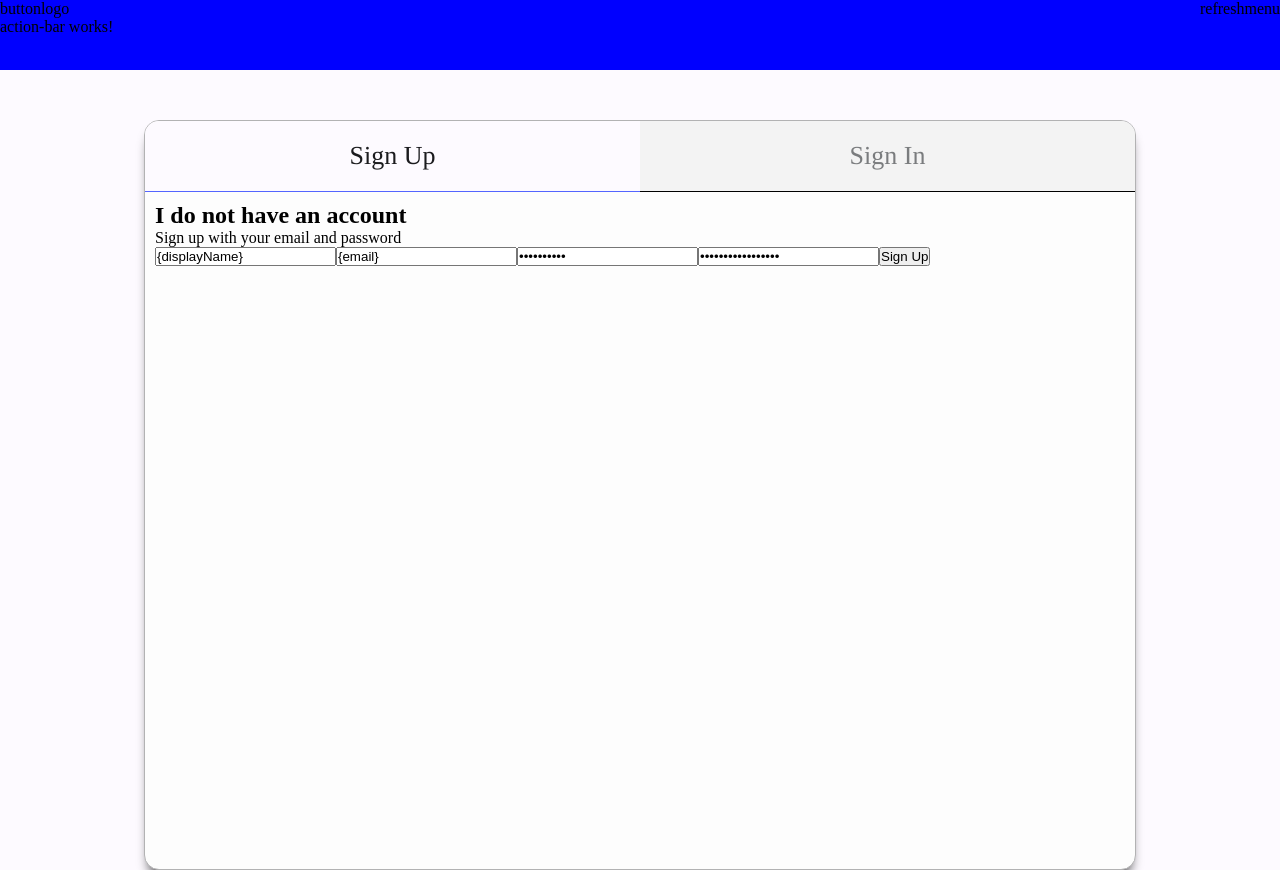
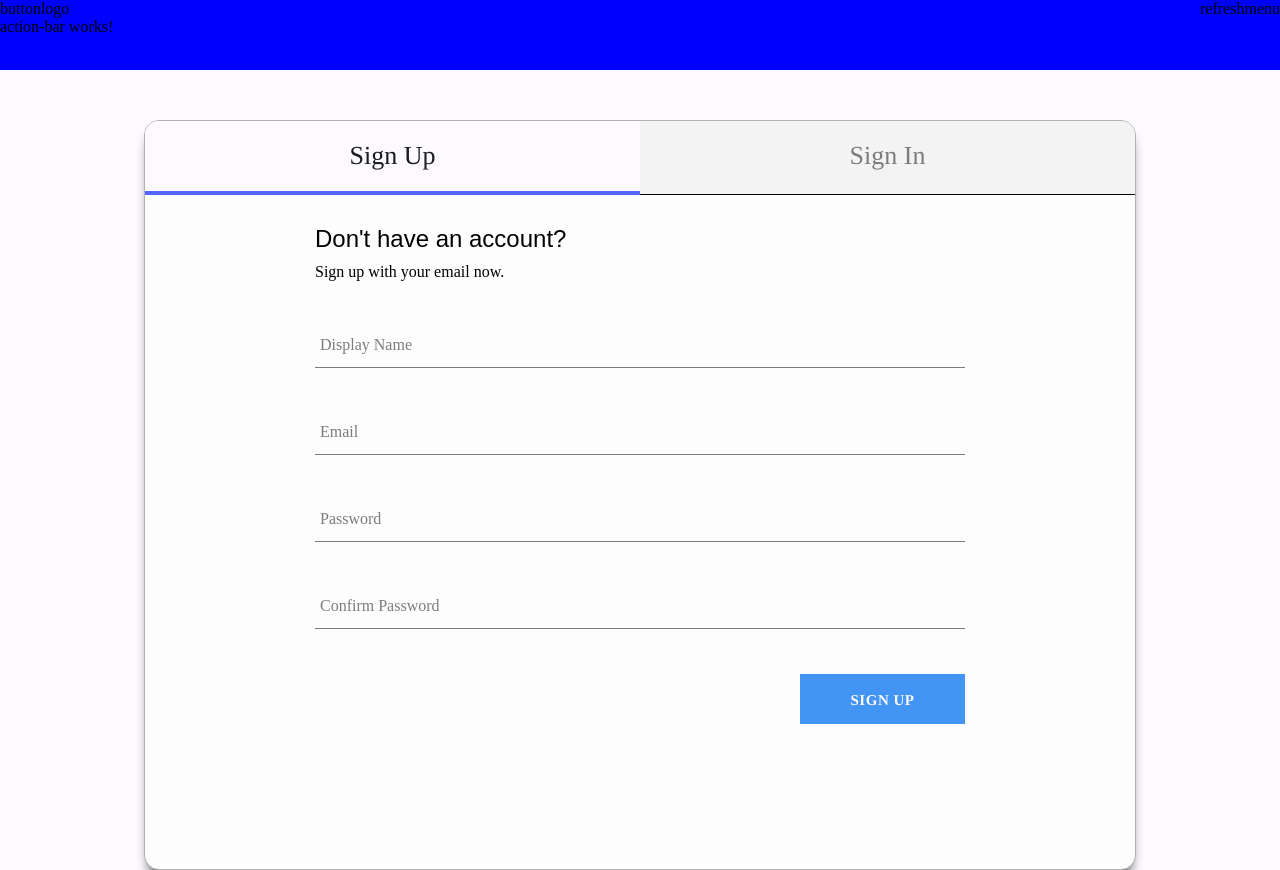
Before and after one commit to cyrus2281/PiggyBank, an Angular app: page /account/signup in a window 1280 px wide. Built offline with nearby package versions, Linux system fonts and the light colour scheme.

Commit message:
sign up page mark up finished

```diff
--- a/src/app/Common/sign-up/sign-up.component.html
+++ b/src/app/Common/sign-up/sign-up.component.html
@@ -1,11 +1,39 @@
-<div className='sign-up'>
-  <h2 className="title">I do not have an account</h2>
-  <span>Sign up with your email and password</span>
-  <form className='sign-up-form' onSubmit={this.handleSubmit}>
-      <input type='text' name='displayName' value={displayName} onChange={this.handleChange} required label='Display Name'>
-      <input type='email' name='email' value={email} onChange={this.handleChange} required label='Email'>
-      <input type='password' name='password' value={password} onChange={this.handleChange} required label='Password'>
-      <input type='password' name='confirmPassword' value={confirmPassword} onChange={this.handleChange} required label='Confirm Password'>
-      <button type='submit'>Sign Up</button>
+<div class="sign-up">
+  <div class="sign-up-header">
+    <p class="sign-up-title">Don't have an account?</p>
+    <p class="sign-up-subtitle">Sign up with your email now.</p>
+  </div>
+  <form class="sign-up-form" onSubmit="{this.handleSubmit}">
+    <pg-label-input
+      type="text"
+      name="name"
+      [required]="true"
+      label="Display Name"
+    ></pg-label-input>
+    <pg-label-input
+      type="email"
+      name="email"
+      [required]="true"
+      label="Email"
+    ></pg-label-input>
+    <pg-label-input
+      type="password"
+      name="password"
+      [required]="true"
+      label="Password"
+    ></pg-label-input>
+    <pg-label-input
+      type="password"
+      name="confirmPassword"
+      [required]="true"
+      label="Confirm Password"
+    ></pg-label-input>
+    <div class="sign-up-btn">
+      <pg-button
+        type="submit"
+        label="SIGN UP"
+        [style]="buttonStyle"
+      ></pg-button>
+    </div>
   </form>
 </div>
--- a/src/app/Common/sign-up/sign-up.component.scss
+++ b/src/app/Common/sign-up/sign-up.component.scss
@@ -1,15 +1,32 @@
+@import "../../Core/styles/variables.scss";
+@import "../../Core/styles/functions.scss";
+
 .sign-up {
   display: flex;
   flex-direction: column;
-  width: 380px;
+  margin: 10px auto;
+  padding: 0 15px;
+  @include tablet-plus {
+    max-width: $mobile-width + 100px;
+  }
 
-  .title {
+  &-title {
     margin: 10px 0;
+    font-family: $family1;
+    font-size: 24px;
+  }
+
+  &-subtitle {
+    font-size: 16px;
+    font-family: $family2;
+  }
+
+  &-btn {
+    width: min-content;
+    margin-left: auto;
+
+    @include mobile-only{
+      margin: 0 auto;
+    }
   }
 }
-.sign-in-and-sign-up {
-width: 850px;
-display: flex;
-justify-content: space-between;
-margin: 30px auto;
-}
--- a/src/app/Common/sign-up/sign-up.component.ts
+++ b/src/app/Common/sign-up/sign-up.component.ts
@@ -1,4 +1,5 @@
 import { Component, OnInit } from '@angular/core';
+import { ButtonStyleEnum } from 'src/app/Core/enum/button-style.enum';
 
 @Component({
   selector: 'pg-sign-up',
@@ -6,6 +7,7 @@ import { Component, OnInit } from '@angular/core';
   styleUrls: ['./sign-up.component.scss']
 })
 export class SignUpComponent implements OnInit {
+  buttonStyle =  ButtonStyleEnum.PRIMARY;
 
   constructor() { }
 
--- a/src/app/Pages/sign-in-up/sign-in-up.component.scss
+++ b/src/app/Pages/sign-in-up/sign-in-up.component.scss
@@ -61,5 +61,5 @@
     color: $black-1;
   }
   background-color: $white-1;
-  border-color: $blue-3;
+  border-bottom: 3pt solid $blue-3;
 }
```
